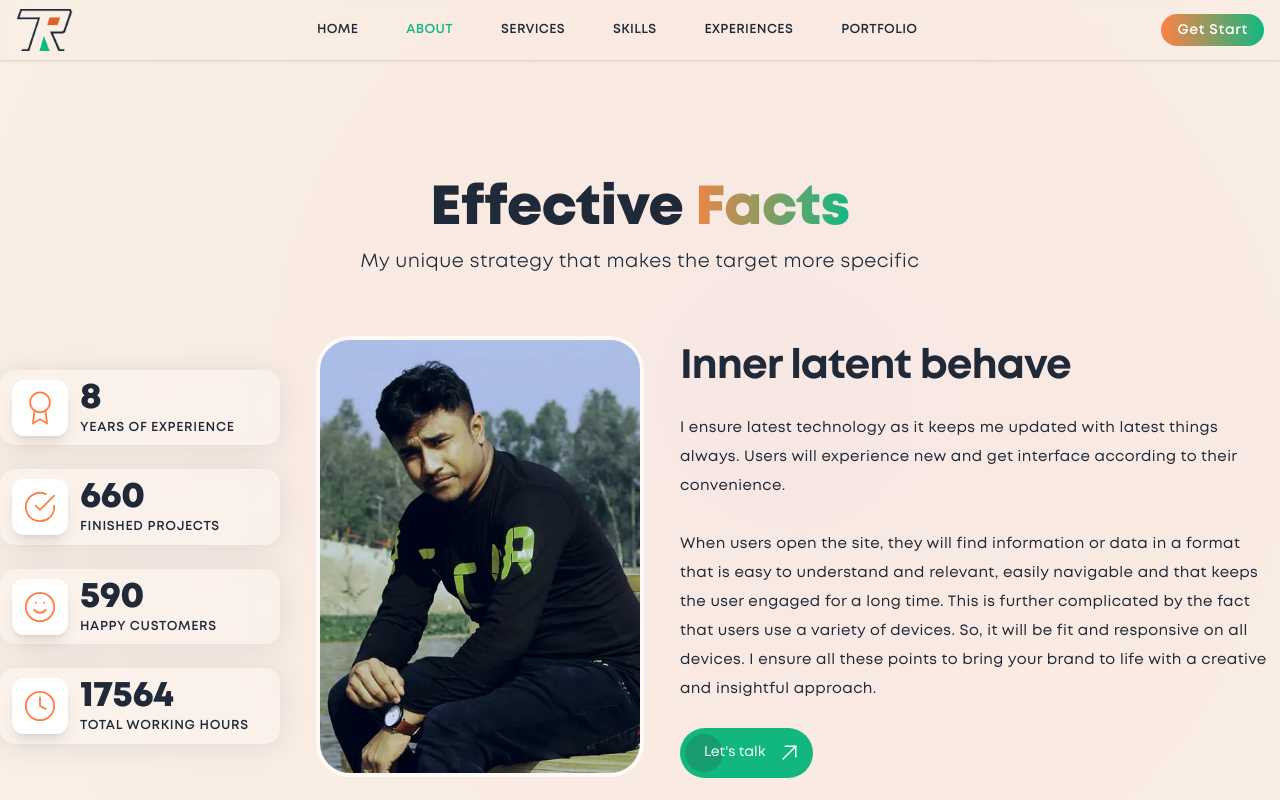
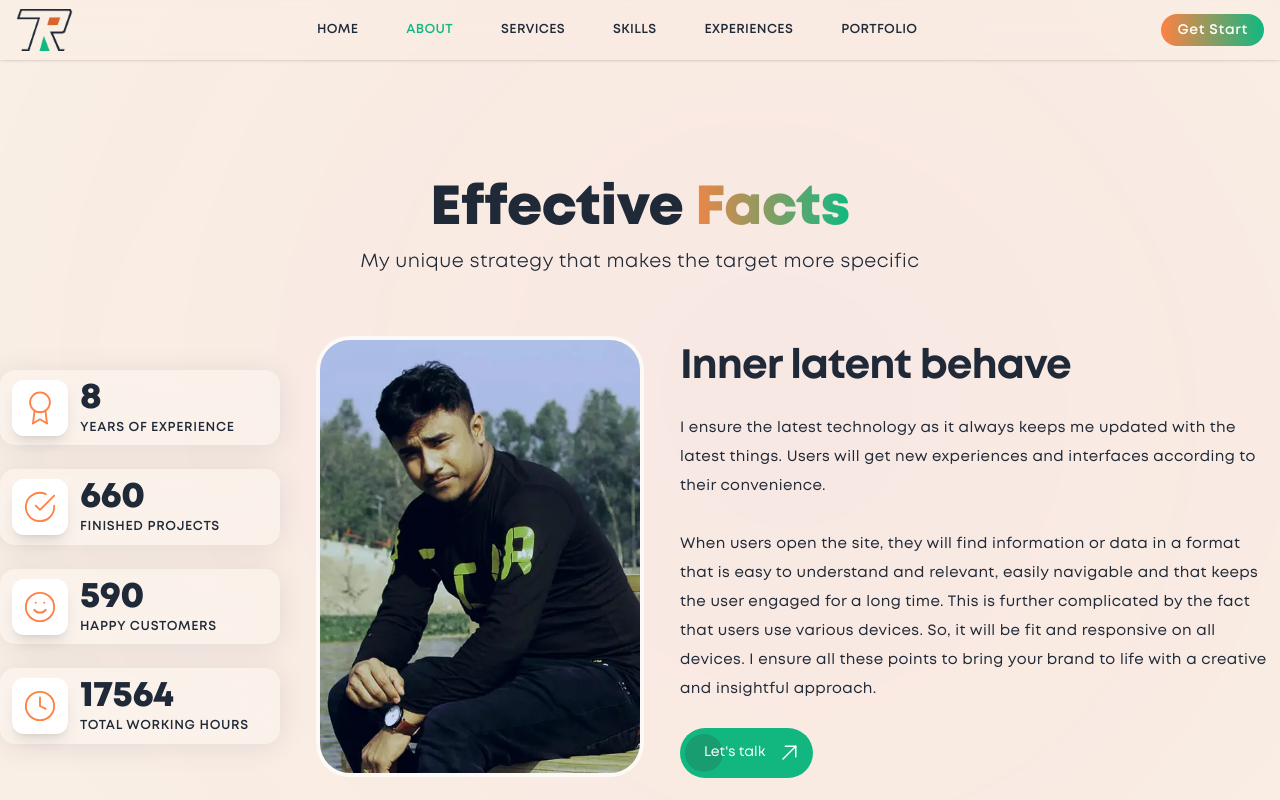
Before and after one commit to ToukirRj/Portfolio, a React (Vite) app: page /About in a window 1280 px wide. Shown: the top 800 px of the page. Built offline with nearby package versions, Linux system fonts and the light colour scheme.

Commit message:
no message

```diff
--- a/src/components/Myself.jsx
+++ b/src/components/Myself.jsx
@@ -37,13 +37,13 @@ const Myself = () => {
                                 <div className="px-3 ps-10">
                                     <h2 className="sm:text-[41px] text-[21px] font-semibold tracking-tight text-[#1F2937]">Inner latent behave</h2>
                                     <p className="mt-4 text-[15px] font-[400] text-[#1F2937] tracking-wide leading-[29px]">
-                                        I ensure latest technology as it keeps me updated with latest things always. Users will experience new and get
-                                        interface according to their convenience.<br/><br/>
+                                        I ensure the latest technology as it always keeps me updated with the latest things. Users will get new experiences and
+                                        interfaces according to their convenience.<br/><br/>
 
                                         When users open the site, they will find information or data in a format that is easy to understand and relevant, easily
-                                        navigable and that keeps the user engaged for a long time. This is further complicated by the fact that users use a
-                                        variety of devices. So, it will be fit and responsive on all devices. I ensure all these points to bring your brand to
-                                        life with a creative and insightful approach.
+                                        navigable and that keeps the user engaged for a long time. This is further complicated by the fact that users use various
+                                        devices. So, it will be fit and responsive on all devices. I ensure all these points to bring your brand to life with a
+                                        creative and insightful approach.
                                     </p>
                                     <div className="mt-6 flex justify-start">
                                         <Link className="group h-[50px] w-auto relative overflow-hidden z-10 flex items-center rounded-full ps-6 pe-[12px] bg-[#12B780] ease-in-out duration-500" to="https://wa.me/8801753778070" target="_blank">
--- a/src/components/Splash.jsx
+++ b/src/components/Splash.jsx
@@ -7,7 +7,7 @@ const Splash = () => {
     return (
         <>
             <div className='relative z-20'>
-                <section className="sm:pt-[160px] pb-20 relative z-10">
+                <section className="sm:pt-[200px] pb-20 relative z-10">
                     <div className="mx-auto px-4 sm:px-12 xl:max-w-7xl xl:px-0 animatable">
                         <div className="items-center justify-center sm:gap-12 gap-5 flex sm:flex-row flex-col relative z-20">
                             <div className="sm:w-2/5 w-full relative backdrop-blur-lg rounded-[30px] px-[30px] pt-[30px] pb-[40px] bg-white/[0.25] shadow-[0_5px_60px_0px_rgba(2,24,93,0.075)]">
```
